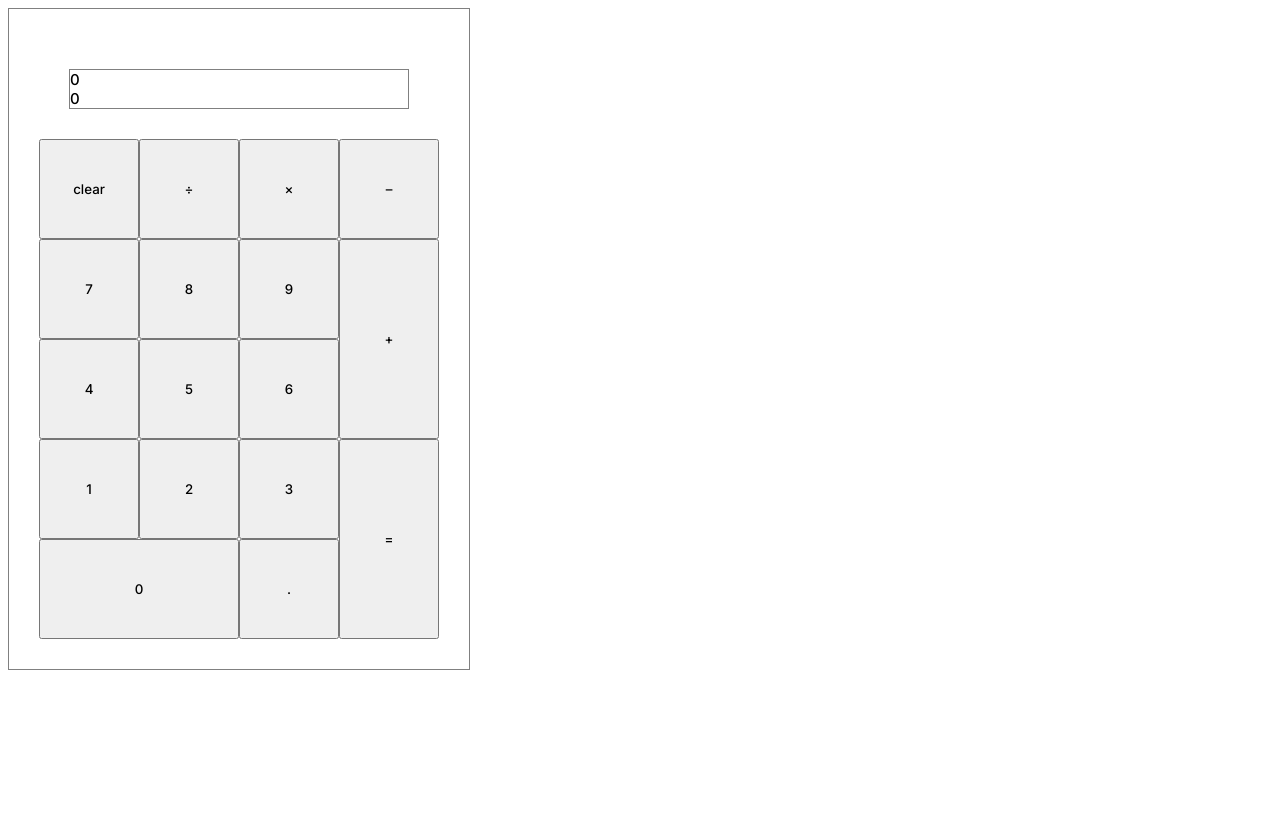
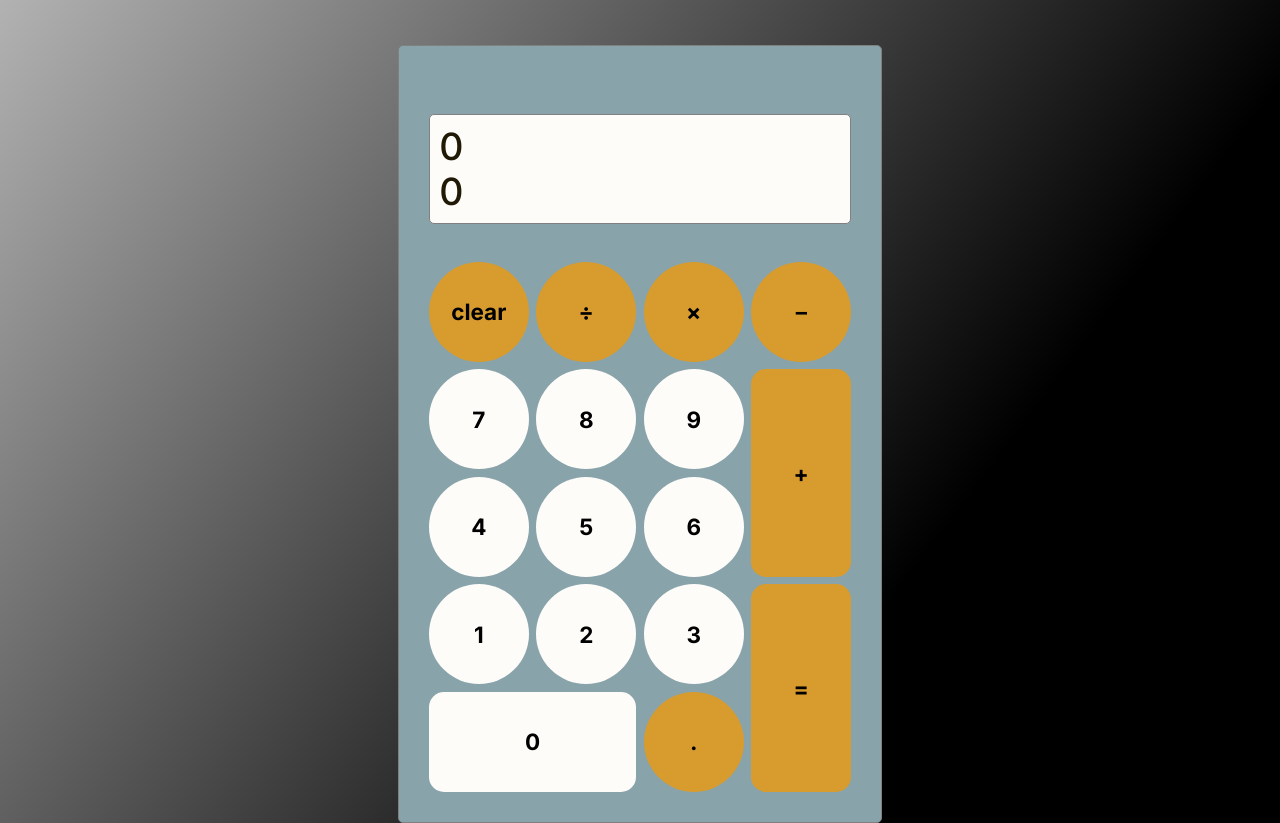
Before and after one commit to n-s-harvey/js-calculator, a React (Vite) app: page / in a window 1280 px wide. Before the commit the page ends 800 px from the top, so only its background shows below. Built offline with nearby package versions, Linux system fonts and the light colour scheme.

Commit message:
feat: Updated styling
Centered calculator
Spaced keypad buttons
Different colors for numeric/op keys
Corners rounded
Background gradient

```diff
--- a/src/App.scss
+++ b/src/App.scss
@@ -1,6 +1,19 @@
 $numRows: 5;
 $numCols: 4;
 $minButtonWidth: 100px;
+
+$text: #201906;
+$bg-numkeys: #fefcf9;
+$bg-calculator: #88a3aa;
+$primary: #d89b2e;
+$secondary: #88e9df;
+$accent: #5b90e0;
+
+* {
+  box-sizing: border-box;
+  margin: 0;
+  padding: 0;
+}
 
 .inter-regular {
   font-family: "Inter", sans-serif;
@@ -15,21 +28,45 @@ html {
   font-size: 10px;
 }
 
+body {
+  min-height: 100vh;
+  background:
+    linear-gradient(127deg, rgba(0, 0, 0, .3), black 70.71%)
+}
+
+
+#root {
+  display: flex;
+  flex-direction: column;
+  align-items: center;
+}
+
 #calculator {
+  margin-top: 3em;
   font-size: 1.5rem;
   max-width: min-content;
   padding: 2em;
+  color: $text;
+  background-color: $bg-calculator;
+  border-radius: 0.5rem;
 }
 
 #display-group {
   border: 1px solid gray;
-  margin: 2em;
+  margin: 1em 0 1em;
+  font-size: 2.5em;
+  background-color: $bg-numkeys;
+  border-radius: 0.5rem;
+  padding: 0.25em;
 }
 
 #keypad {
+  $corner-radius: 1.5rem;
+
   display: grid;
   grid-template-columns: repeat($numCols, $minButtonWidth);
   grid-template-rows: repeat($numRows, $minButtonWidth);
+  gap: 0.5em;
 
   grid-template-areas:
     "clear divide multiply subtract"
@@ -40,10 +77,24 @@ html {
 
   button {
     aspect-ratio: 1 / 1;
+    font-size: 1.5em;
+    font-weight: bold;
+    border-radius: 50%;
+    background-color: gray;
+    border: none;
+  }
+
+  .num-keys {
+    background-color: $bg-numkeys;
+  }
+
+  .op-keys {
+    background-color: $primary;
   }
 
   .multi {
     aspect-ratio: auto !important;
+    border-radius: $corner-radius;
   }
 
   @mixin position($buttonID) {
--- a/src/features/Keypad-Button.jsx
+++ b/src/features/Keypad-Button.jsx
@@ -8,8 +8,10 @@ import handleKeydown from "./Middleware";
  * @param {string} props.displayText - Character displayed on the calculator key.
  * @param {string} props.position - CSS grid-area assigned to key.
  * @param {boolean} [ props.extended ] - True if button is larger than 1 grid unit.
+ * @param {string} props.style - CSS class name
  */
 export default function KeypadButton(props) {
+  // TODO: add prop for bg-color?
   const dispatch = useDispatch();
   const handleClick = () => {
     dispatch(handleKeydown(props.displayText));
@@ -18,7 +20,7 @@ export default function KeypadButton(props) {
     <>
       <button
         id={props.position}
-        className={`keypad-button inter-regular ${props.extended ? 'multi' : ''}`}
+        className={`keypad-button inter-regular ${props.extended ? 'multi' : ''} ${props.style}`}
         onClick={handleClick}
       >
         {props.displayText}
--- a/src/features/Keypad.jsx
+++ b/src/features/Keypad.jsx
@@ -10,23 +10,23 @@ export default function Keypad() {
 
   return (
     <div id="keypad">
-      <KeypadButton displayText="clear" position="clear" />
-      <KeypadButton displayText={Operators.add} position="add" extended={true} />
-      <KeypadButton displayText={Operators.subtract} position="subtract" />
-      <KeypadButton displayText={Operators.multiply} position="multiply" />
-      <KeypadButton displayText={Operators.divide} position="divide" />
-      <KeypadButton displayText="=" position="equals" extended={true} />
-      <KeypadButton displayText="." position="decimal" />
-      <KeypadButton displayText="9" position="nine" />
-      <KeypadButton displayText="8" position="eight" />
-      <KeypadButton displayText="7" position="seven" />
-      <KeypadButton displayText="6" position="six" />
-      <KeypadButton displayText="5" position="five" />
-      <KeypadButton displayText="4" position="four" />
-      <KeypadButton displayText="3" position="three" />
-      <KeypadButton displayText="2" position="two" />
-      <KeypadButton displayText="1" position="one" />
-      <KeypadButton displayText="0" position="zero" extended={true} />
+      <KeypadButton displayText="clear" position="clear" style="op-keys" />
+      <KeypadButton displayText={Operators.add} position="add" extended={true} style="op-keys" />
+      <KeypadButton displayText={Operators.subtract} position="subtract" style="op-keys" />
+      <KeypadButton displayText={Operators.multiply} position="multiply" style="op-keys" />
+      <KeypadButton displayText={Operators.divide} position="divide" style="op-keys" />
+      <KeypadButton displayText="=" position="equals" style="op-keys" extended={true} />
+      <KeypadButton displayText="." position="decimal" style="op-keys" />
+      <KeypadButton displayText="9" position="nine" style="num-keys" />
+      <KeypadButton displayText="8" position="eight" style="num-keys" />
+      <KeypadButton displayText="7" position="seven" style="num-keys" />
+      <KeypadButton displayText="6" position="six" style="num-keys" />
+      <KeypadButton displayText="5" position="five" style="num-keys" />
+      <KeypadButton displayText="4" position="four" style="num-keys" />
+      <KeypadButton displayText="3" position="three" style="num-keys" />
+      <KeypadButton displayText="2" position="two" style="num-keys" />
+      <KeypadButton displayText="1" position="one" style="num-keys" />
+      <KeypadButton displayText="0" position="zero" extended={true} style="num-keys" />
     </div>
   )
 
```
